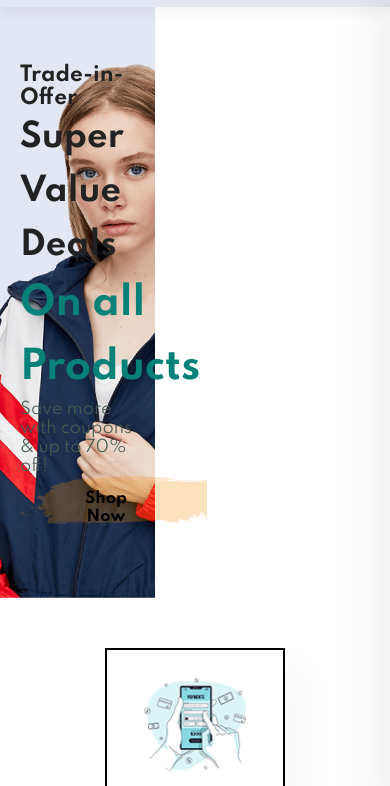
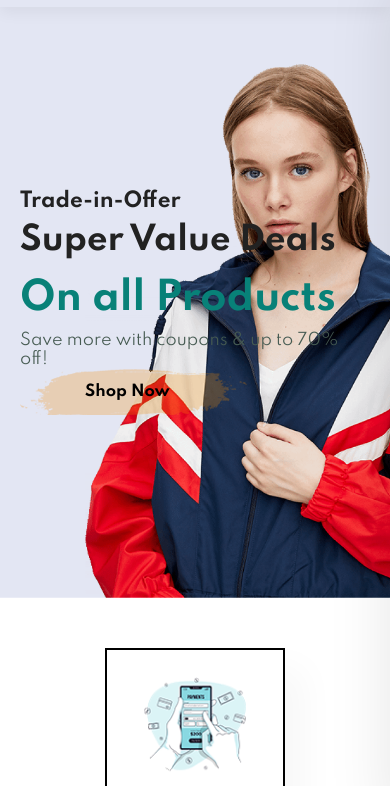
Before and after one commit to KuruvaRavi99/E-Commerce-Website, a plain HTML site: page index.html in a window 390 px wide. Shown: the part 58-844 px from the top of the page. Drawn offline with Linux system fonts and the light colour scheme.

Commit message:
Update style.css

```diff
--- a/style.css
+++ b/style.css
@@ -948,7 +948,7 @@ footer .copyright{
   }
   #hero{
     padding: 0 20px;
-    width: 155px;
+    width: 100%;
     margin: 0 0 15px 0;
   }
   #product1 .pro{
```
